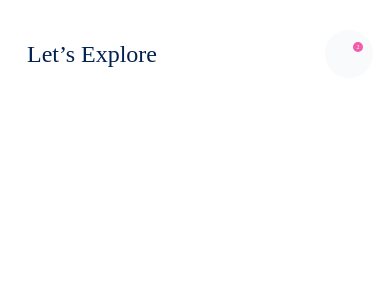
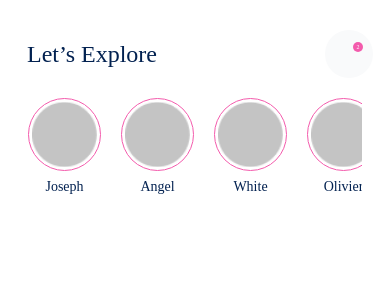
Before and after one commit to s18914/RN-tutorial, a React Native app: screen / in a window 390 px wide. Shown: the top 300 px of the page. Built offline with nearby package versions, Linux system fonts and the light colour scheme; some icons are missing.

Commit message:
add FlatList

```diff
--- a/App.tsx
+++ b/App.tsx
@@ -1,5 +1,12 @@
 import { FunctionComponent } from "react";
-import { Image, StyleSheet, Text, TouchableOpacity, View } from "react-native";
+import {
+  FlatList,
+  Image,
+  StyleSheet,
+  Text,
+  TouchableOpacity,
+  View,
+} from "react-native";
 import { SafeAreaProvider, SafeAreaView } from "react-native-safe-area-context";
 import { getFontFamily } from "./assets/fonts/helper";
 import Title from "./components/title/Title";
@@ -7,6 +14,8 @@ import { FontAwesomeIcon } from "@fortawesome/react-native-fontawesome";
 import { faEnvelope } from "@fortawesome/free-solid-svg-icons";
 import globalStyle from "./assets/styles/globalStyle";
 import { IconProp } from "@fortawesome/fontawesome-svg-core";
+import userStories from "./data";
+import UserStory from "./components/userStory/UserStory";
 
 const style = StyleSheet.create({
   text: {
@@ -35,6 +44,19 @@ function App() {
               <Text style={globalStyle.messageNumber}>2</Text>
             </View>
           </TouchableOpacity>
+        </View>
+        <View style={globalStyle.userStoryContainer}>
+          <FlatList
+            showsHorizontalScrollIndicator={false}
+            horizontal={true}
+            data={userStories}
+            renderItem={({ item }) => (
+              <UserStory
+                firstName={item.firstName}
+                profileImage={item.profileImage}
+              />
+            )}
+          />
         </View>
         {/* <View>
           <Title title={"Let’s Explore"} />
--- a/assets/styles/globalStyle.js
+++ b/assets/styles/globalStyle.js
@@ -32,6 +32,10 @@ const globalStyle = StyleSheet.create({
     fontSize: 6,
     fontFamily: getFontFamily("Inter", "600"),
   },
+  userStoryContainer: {
+    marginTop: 20,
+    marginHorizontal: 28,
+  },
 });
 
 export default globalStyle;
--- /dev/null
+++ b/components/userProfileImage/UserProfileImage.tsx
@@ -0,0 +1,25 @@
+import React from "react";
+import { Image, View } from "react-native";
+import style from "./style";
+import { FunctionComponent } from "react";
+
+interface UserProfileImageProps {
+  profileImage: any;
+  imageDimensions: number;
+}
+
+const UserProfileImage: FunctionComponent<UserProfileImageProps> = ({
+  profileImage,
+  imageDimensions,
+}) => {
+  return (
+    <View style={[style.userImageContainer, { borderRadius: imageDimensions }]}>
+      <Image
+        source={profileImage}
+        style={{ width: imageDimensions, height: imageDimensions }}
+      />
+    </View>
+  );
+};
+
+export default UserProfileImage;
--- /dev/null
+++ b/components/userProfileImage/style.js
@@ -0,0 +1,12 @@
+import { StyleSheet } from "react-native";
+import { getFontFamily } from "../../assets/fonts/helper";
+
+const style = StyleSheet.create({
+  userImageContainer: {
+    borderColor: "#F35BAC",
+    borderWidth: 1,
+    padding: 3,
+  },
+});
+
+export default style;
--- /dev/null
+++ b/components/userStory/UserStory.tsx
@@ -0,0 +1,23 @@
+import React, { FunctionComponent } from "react";
+import { View, Text } from "react-native";
+import style from "./style";
+import UserProfileImage from "../userProfileImage/UserProfileImage";
+
+interface UserStoryProps {
+  firstName: string;
+  profileImage: Object;
+}
+
+const UserStory: FunctionComponent<UserStoryProps> = ({
+  firstName,
+  profileImage,
+}) => {
+  return (
+    <View style={style.storyContainer}>
+      <UserProfileImage profileImage={profileImage} imageDimensions={65} />
+      <Text style={style.firstName}>{firstName}</Text>
+    </View>
+  );
+};
+
+export default UserStory;
--- /dev/null
+++ b/components/userStory/style.js
@@ -0,0 +1,17 @@
+import { StyleSheet } from "react-native";
+import { getFontFamily } from "../../assets/fonts/helper";
+
+const style = StyleSheet.create({
+  storyContainer: {
+    marginRight: 20,
+  },
+  firstName: {
+    fontFamily: getFontFamily("500"),
+    fontSize: 14,
+    color: "#022150",
+    marginTop: 8,
+    textAlign: "center",
+  },
+});
+
+export default style;
--- /dev/null
+++ b/data.js
@@ -0,0 +1,49 @@
+const userStories = [
+  {
+    firstName: "Joseph",
+    id: 1,
+    profileImage: require("./assets/images/default_profile.png"),
+  },
+  {
+    firstName: "Angel",
+    id: 2,
+    profileImage: require("./assets/images/default_profile.png"),
+  },
+  {
+    firstName: "White",
+    id: 3,
+    profileImage: require("./assets/images/default_profile.png"),
+  },
+  {
+    firstName: "Olivier",
+    id: 4,
+    profileImage: require("./assets/images/default_profile.png"),
+  },
+  {
+    firstName: "Nata",
+    id: 5,
+    profileImage: require("./assets/images/default_profile.png"),
+  },
+  {
+    firstName: "Nicolas",
+    id: 6,
+    profileImage: require("./assets/images/default_profile.png"),
+  },
+  {
+    firstName: "Nino",
+    id: 7,
+    profileImage: require("./assets/images/default_profile.png"),
+  },
+  {
+    firstName: "Nana",
+    id: 8,
+    profileImage: require("./assets/images/default_profile.png"),
+  },
+  {
+    firstName: "Adam",
+    id: 9,
+    profileImage: require("./assets/images/default_profile.png"),
+  },
+];
+
+export default userStories;
```
Also changed, not shown: assets/images/default_profile.png (added).
